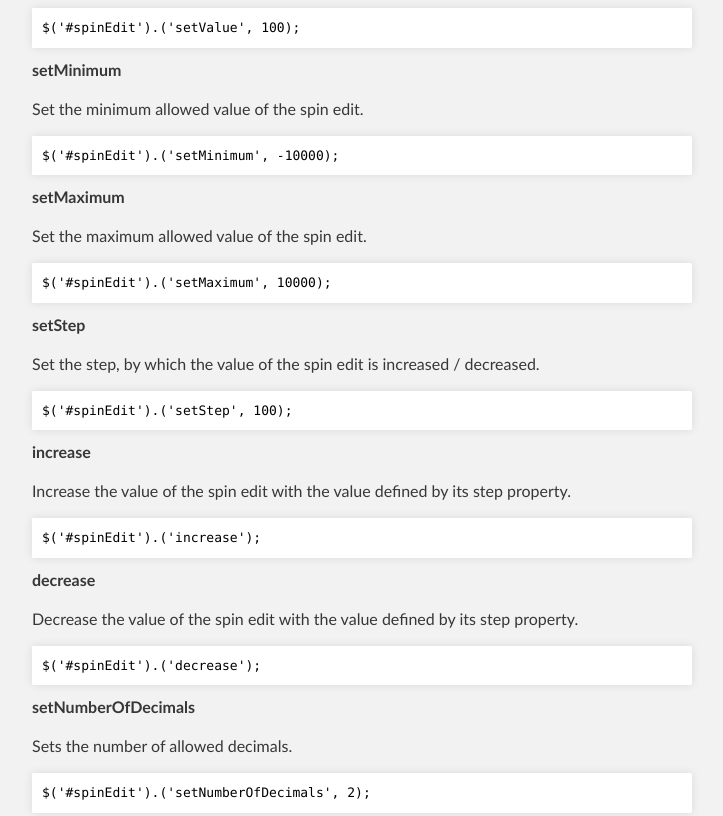
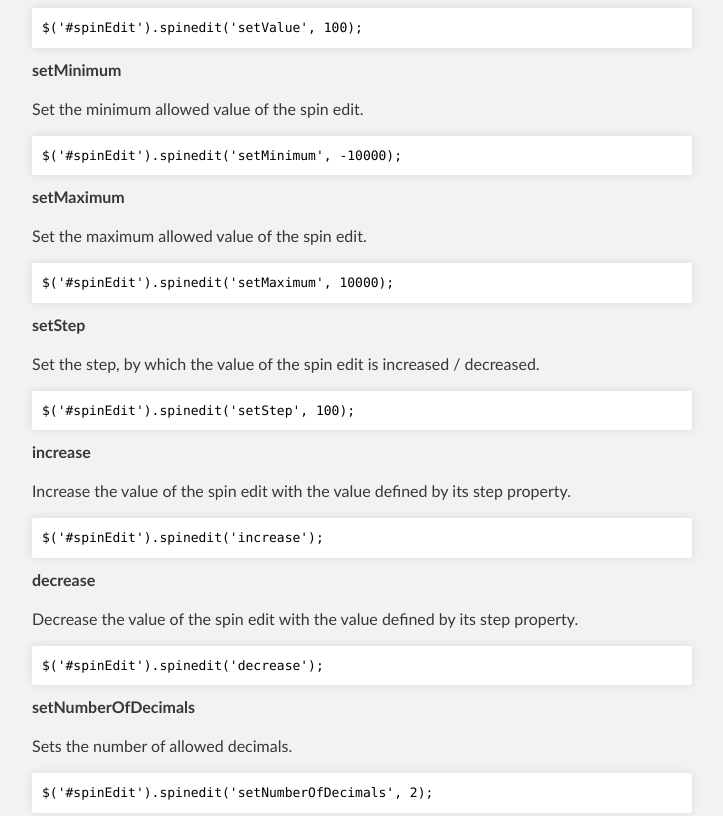
Before and after one commit to geersch/bootstrap-spinedit, a plain HTML site: page index.html in a window 1280 px wide. Shown: the part 1560-2376 px from the top of the page, without its empty margins (288-1011 px from the left). Drawn offline with Linux system fonts and the light colour scheme.

Commit message:
Fixed code issues in example code

```diff
--- a/index.html
+++ b/index.html
@@ -107,7 +107,7 @@ $(<span class="str">'#spinEdit'</span>).spinedit({
 <div class="csharpcode">
 <!-- code formatted by http://manoli.net/csharpformat/ -->
 <pre>
-$('#spinEdit').('setValue', 100);</pre>
+$('#spinEdit').spinedit('setValue', 100);</pre>
 </div>
 
 <p><strong>setMinimum</strong></p>
@@ -117,7 +117,7 @@ $('#spinEdit').('setValue', 100);</pre>
 <div class="csharpcode">
 <!-- code formatted by http://manoli.net/csharpformat/ -->
 <pre>
-$('#spinEdit').('setMinimum', -10000);</pre>
+$('#spinEdit').spinedit('setMinimum', -10000);</pre>
 </div>
 
 <p><strong>setMaximum</strong></p>
@@ -127,7 +127,7 @@ $('#spinEdit').('setMinimum', -10000);</pre>
 <div class="csharpcode">
 <!-- code formatted by http://manoli.net/csharpformat/ -->
 <pre>
-$('#spinEdit').('setMaximum', 10000);</pre>
+$('#spinEdit').spinedit('setMaximum', 10000);</pre>
 </div>
 
 <p><strong>setStep</strong></p>
@@ -137,7 +137,7 @@ $('#spinEdit').('setMaximum', 10000);</pre>
 <div class="csharpcode">
 <!-- code formatted by http://manoli.net/csharpformat/ -->
 <pre>
-$('#spinEdit').('setStep', 100);</pre>
+$('#spinEdit').spinedit('setStep', 100);</pre>
 </div>
 
 <p><strong>increase</strong></p>
@@ -147,7 +147,7 @@ $('#spinEdit').('setStep', 100);</pre>
 <div class="csharpcode">
 <!-- code formatted by http://manoli.net/csharpformat/ -->
 <pre>
-$('#spinEdit').('increase');</pre>
+$('#spinEdit').spinedit('increase');</pre>
 </div>
 
 <p><strong>decrease</strong></p>
@@ -157,7 +157,7 @@ $('#spinEdit').('increase');</pre>
 <div class="csharpcode">
 <!-- code formatted by http://manoli.net/csharpformat/ -->
 <pre>
-$('#spinEdit').('decrease');</pre>
+$('#spinEdit').spinedit('decrease');</pre>
 </div>
 
 <p><strong>setNumberOfDecimals</strong></p>
@@ -167,7 +167,7 @@ $('#spinEdit').('decrease');</pre>
 <div class="csharpcode">
 <!-- code formatted by http://manoli.net/csharpformat/ -->
 <pre>
-$('#spinEdit').('setNumberOfDecimals', 2);</pre>
+$('#spinEdit').spinedit('setNumberOfDecimals', 2);</pre>
 </div>
 
 <h3>Events</h3>
```
